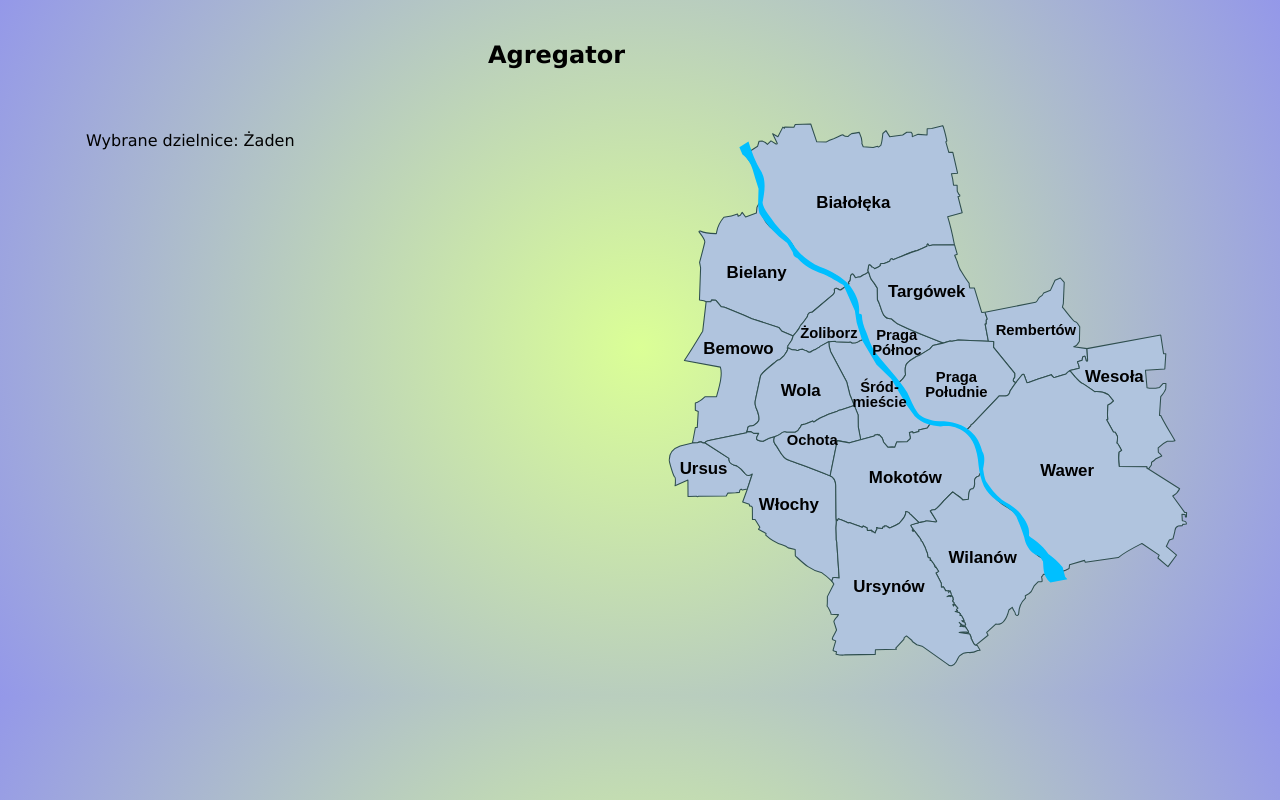
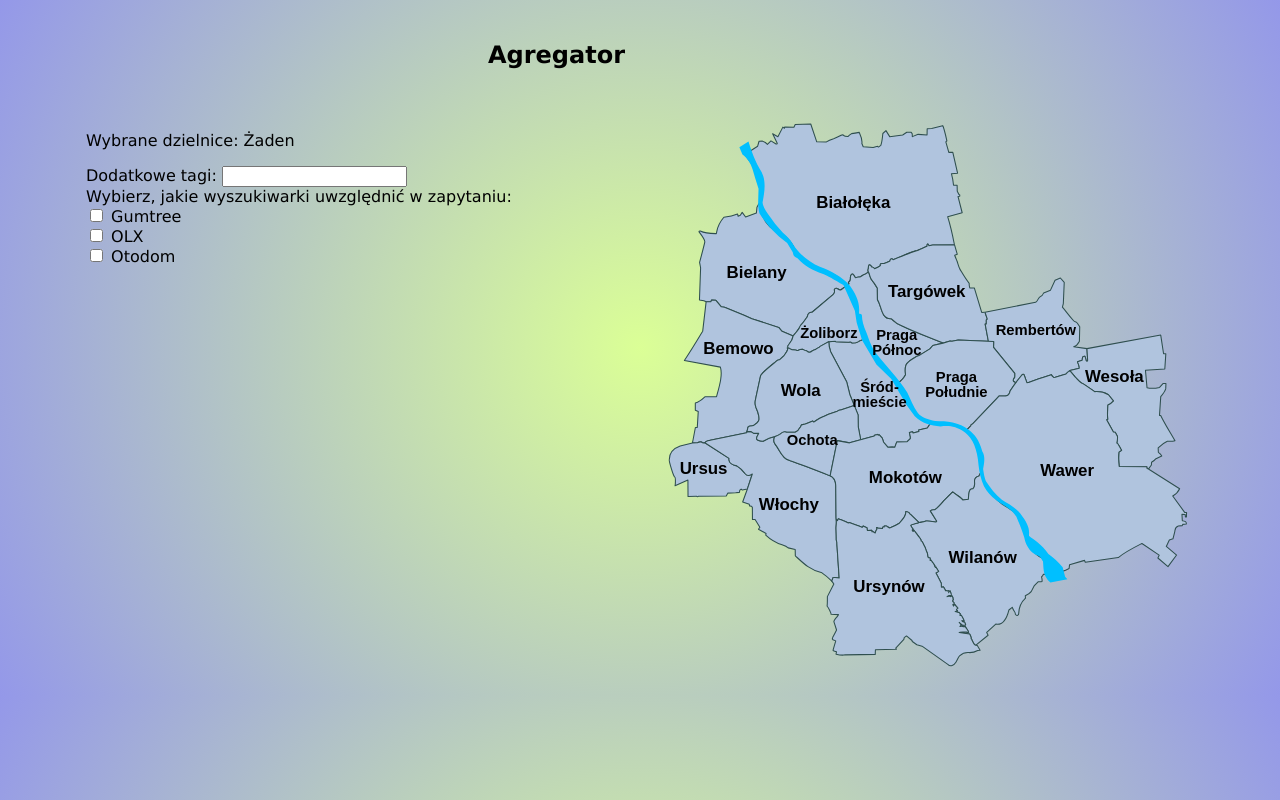
Before and after one commit to Sankti/React_Adventure, a React (Create React App) app: page / in a window 1280 px wide. Built offline with nearby package versions, Linux system fonts and the light colour scheme.

Commit message:
Update user-form.component.jsx

```diff
--- a/src/components/user-form/user-form.component.jsx
+++ b/src/components/user-form/user-form.component.jsx
@@ -1,9 +1,13 @@
 import React from 'react';
 
 const UserForm = () => (
-    <div className='user-form'>
-
-    </div>
+    <form className='user-form'>
+        Dodatkowe tagi: <input type="text"></input><br />
+        Wybierz, jakie wyszukiwarki uwzględnić w zapytaniu:<br />
+        <input type="checkbox" /> Gumtree<br />
+        <input type="checkbox" /> OLX<br />
+        <input type="checkbox" /> Otodom
+    </form>
 );
 
 export default UserForm;
```
